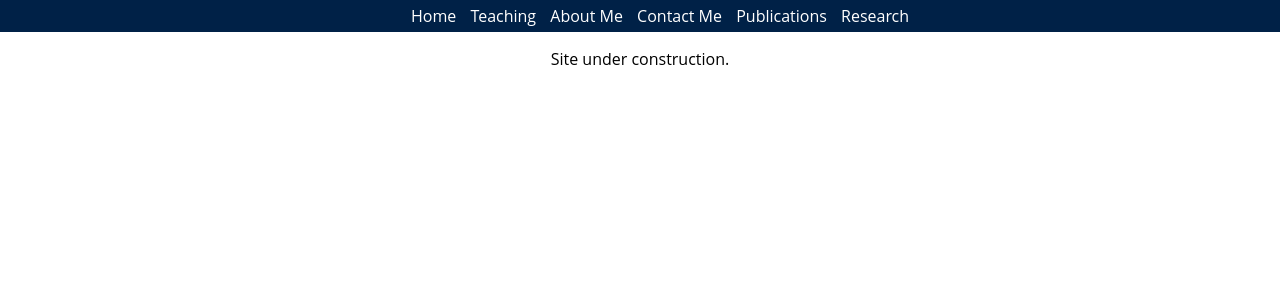
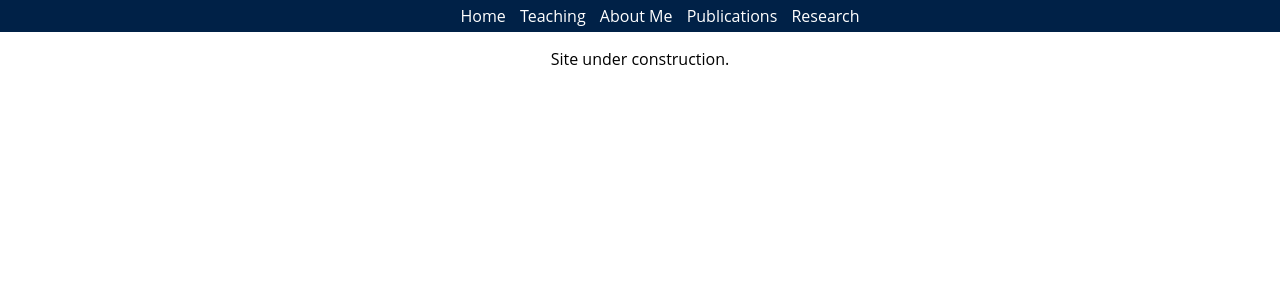
Before and after one commit to robin-thompson/robin-thompson.github.io, a Jekyll site: the page built from index.html, in a window 1280 px wide. Shown: the top 300 px of the page. Built offline with Jekyll 4.4.1, drawn with Linux system fonts in a browser that asks for light colours.

Commit message:
Removed contact page
We'll just put this in the footer.

```diff
--- a/_includes/header.html
+++ b/_includes/header.html
@@ -4,7 +4,6 @@
 			<li><a href="index.html">Home</a></li>
 			<li><a href="teaching.html">Teaching</a></li>
 			<li><a href="about.html">About Me</a></li>
-			<li><a href="contact.html">Contact Me</a></li>
 			<li><a href="publications.html">Publications</a></li>
 			<li><a href="research.html">Research</a></li>
 		</ul>
--- a/contact.html
+++ /dev/null
@@ -1,4 +0,0 @@
----
-title: Contact
-layout: default
----
```
